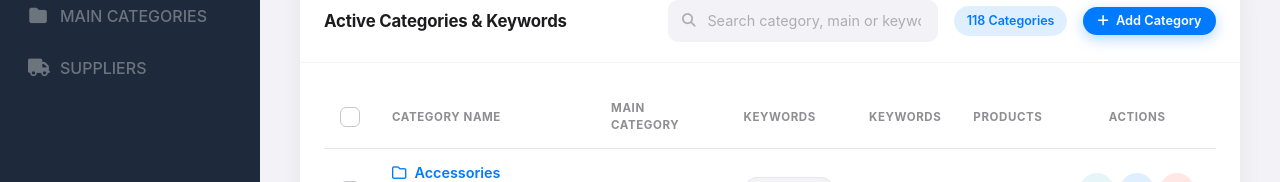
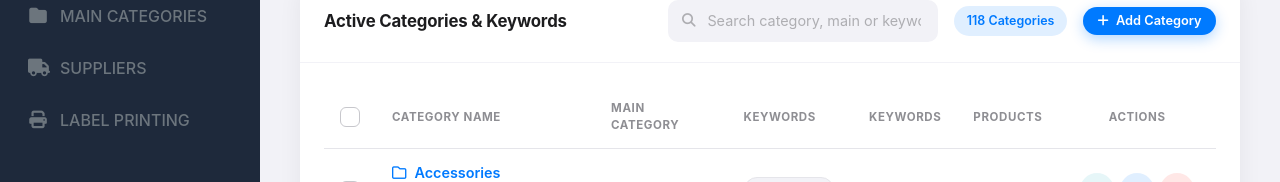
Before and after one commit to susar-aa/Tiny-Togs, a PHP site: the page made by Tiny Togs Master Data/import-categories.php in a window 1280 px wide. Shown: the part 259-441 px from the top of the page. Run offline with PHP 8.4, Linux system fonts and the light colour scheme; data comes from the database, SQL or seed files in the repository; data that the repository does not hold is empty; some libraries are stand-ins or nearby versions.

Commit message:
Update header.php

```diff
--- a/Tiny Togs Master Data/views/layout/header.php
+++ b/Tiny Togs Master Data/views/layout/header.php
@@ -68,6 +68,12 @@ $current_page = basename($_SERVER['PHP_SELF']);
                         <span>SUPPLIERS</span>
                     </a>
                 </li>
+                <li class="nav-item">
+                    <a href="label-printing.php" class="nav-link <?= ($current_page == 'label-printing.php') ? 'active' : '' ?>">
+                        <i class="fa-solid fa-print"></i>
+                        <span>LABEL PRINTING</span>
+                    </a>
+                </li>
             </ul>
             <div class="sidebar-footer">
                 <span>Version 1.0.0</span>
```
